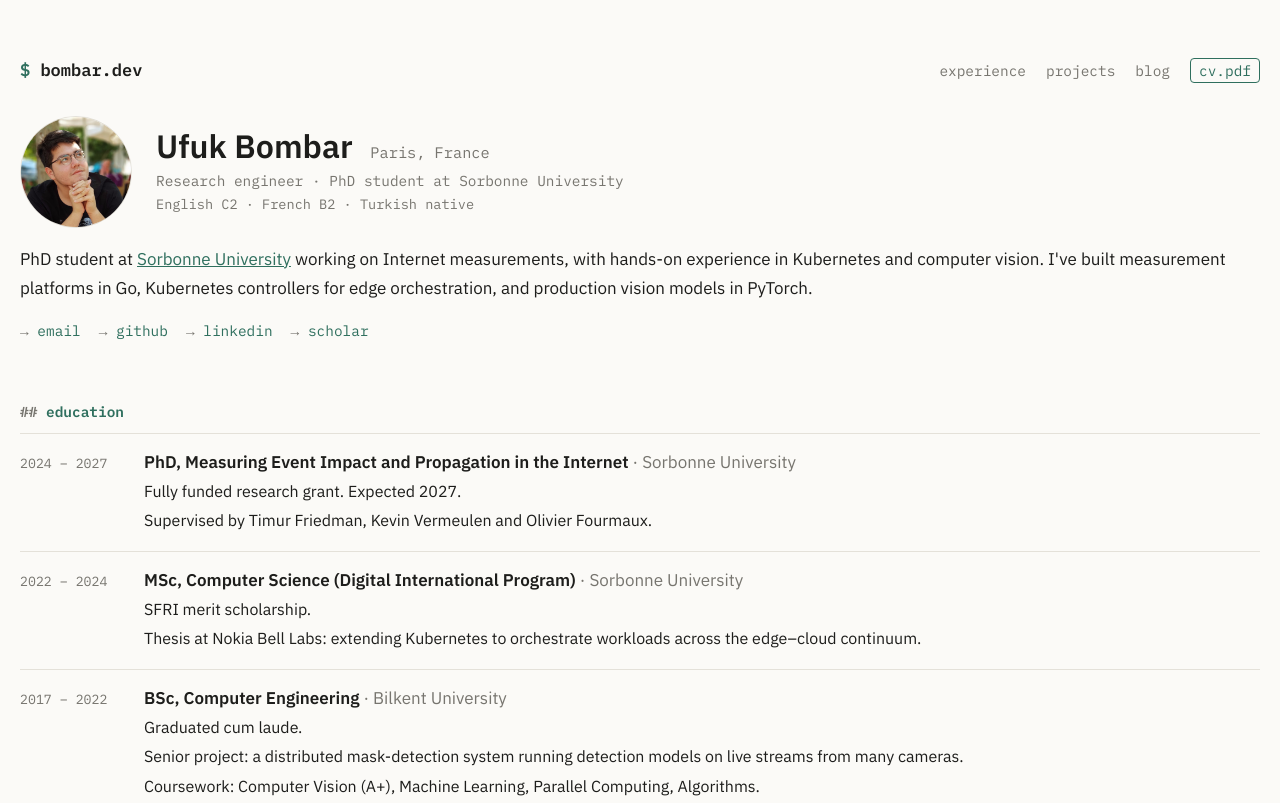
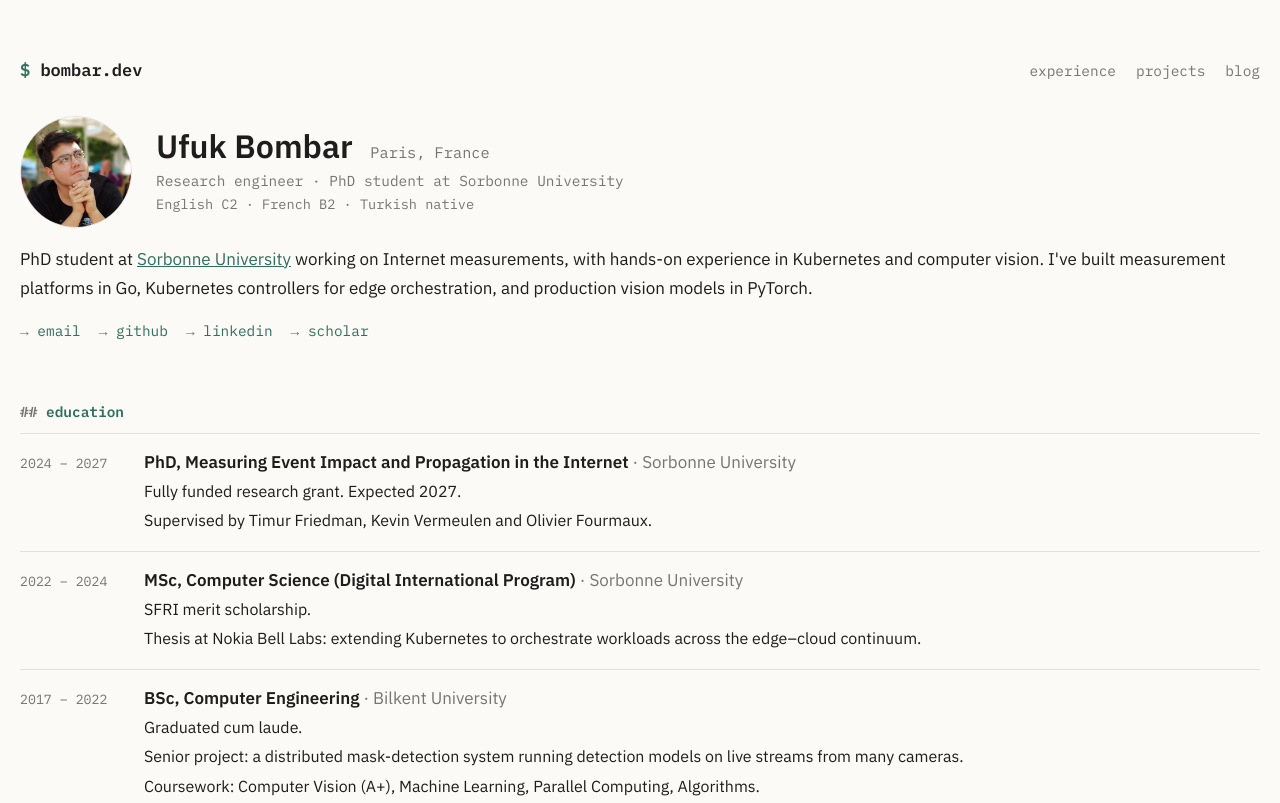
Before and after one commit to ubombar/bombar.dev, a plain HTML site: page index.html in a window 1280 px wide. Shown: the top 803 px of the page. Drawn offline with Linux system fonts and the light colour scheme.

Commit message:
Hide the CV link until the CV is updated
Co-Authored-By: Claude Opus 5.5 <noreply@anthropic.com>

```diff
--- a/index.html
+++ b/index.html
@@ -16,7 +16,6 @@
     <a href="#experience">experience</a>
     <a href="#projects">projects</a>
     <a href="https://blog.bombar.dev">blog</a>
-    <a class="cv-link" href="cv.pdf">cv.pdf</a>
   </nav>
 </header>
 <main>
--- a/style.css
+++ b/style.css
@@ -34,8 +34,6 @@ footer{padding-top:56px;padding-bottom:48px}
   ul.cv li{flex-direction:column;gap:2px}
   nav a{margin-left:12px}
 }
-nav a.cv-link{color:var(--accent);border:1px solid var(--accent);border-radius:4px;padding:2px 8px}
-nav a.cv-link:hover{background:var(--accent);color:var(--bg)}
 .role{margin-bottom:4px}
 .loc{font-family:"IBM Plex Mono",monospace;font-size:.9rem;font-weight:400;color:var(--muted);margin-left:10px;white-space:nowrap}
 .langs{margin-top:0}
```
